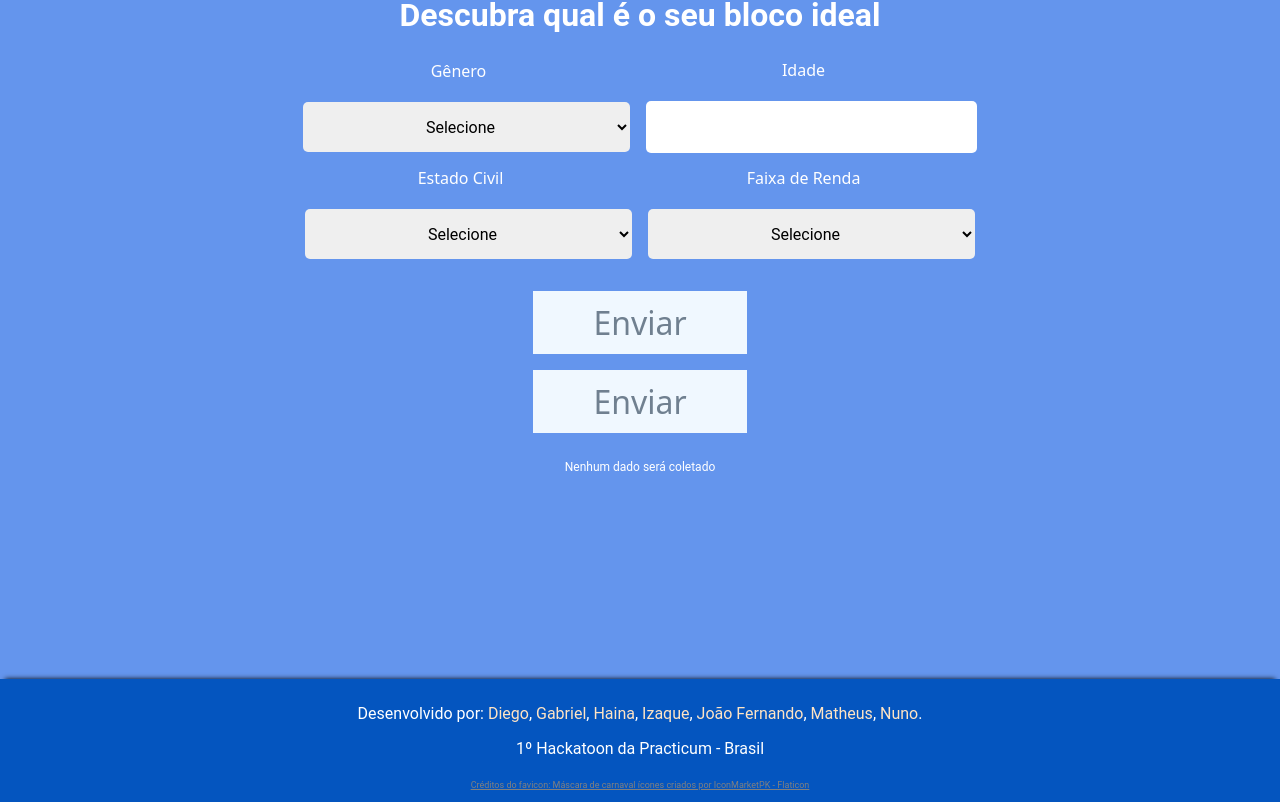
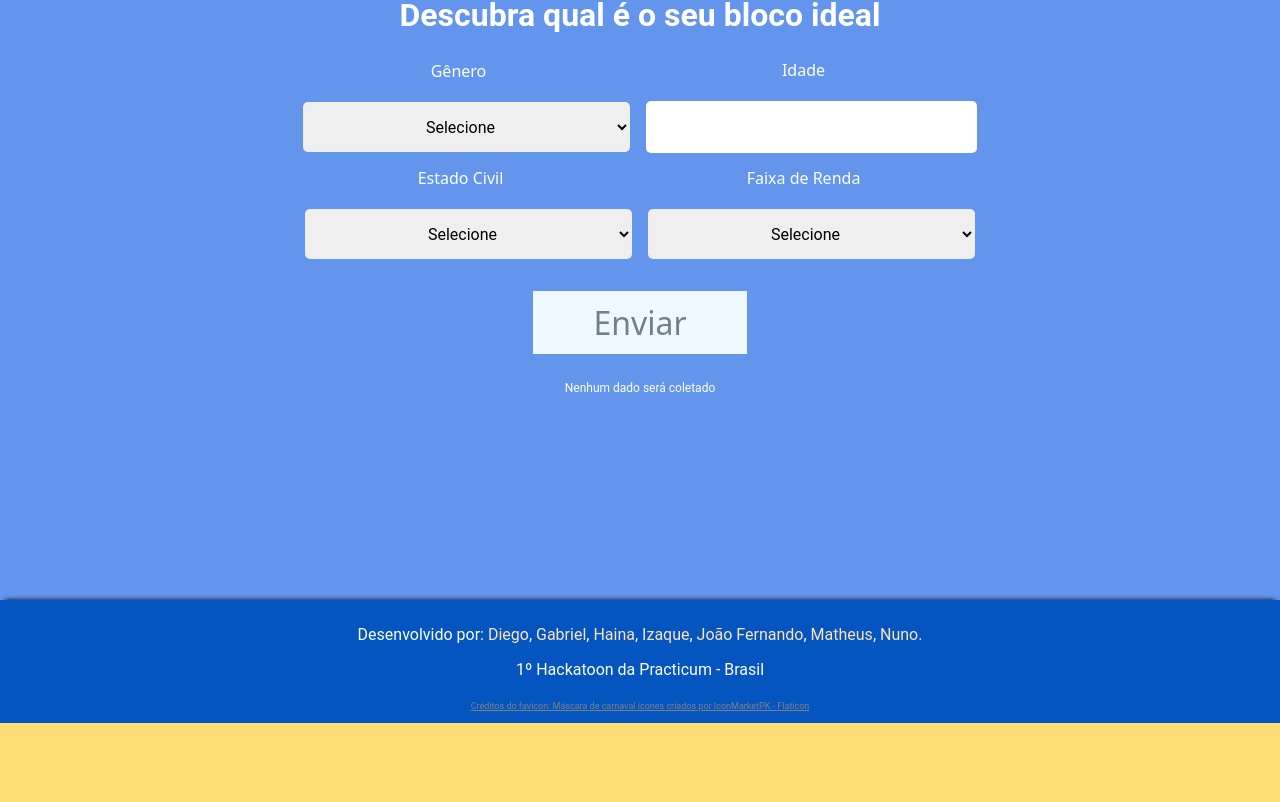
Before and after one commit to joaofq/carnaval-pudding-frontend, a React (Create React App) app: page / in a window 1280 px wide. Shown: the part 6281-7083 px from the top of the page. After the commit the page ends 7004 px from the top, so only its background shows below. Built offline with nearby package versions, Linux system fonts and the light colour scheme.

Commit message:
Fixes quiz button

```diff
--- a/src/components/Quizz/Quizz.js
+++ b/src/components/Quizz/Quizz.js
@@ -425,14 +425,6 @@ function Quizz() {
             >
               Enviar
             </button>
-            <button
-              type='submit'
-              name='formButton'
-              className='form__button form__button_disabled'
-              disabled
-            >
-              Enviar
-            </button>
             <h3 className='form__text'>Nenhum dado será coletado</h3>
             <div className='button__loading button__loading_disabled'></div>
           </div>
```
